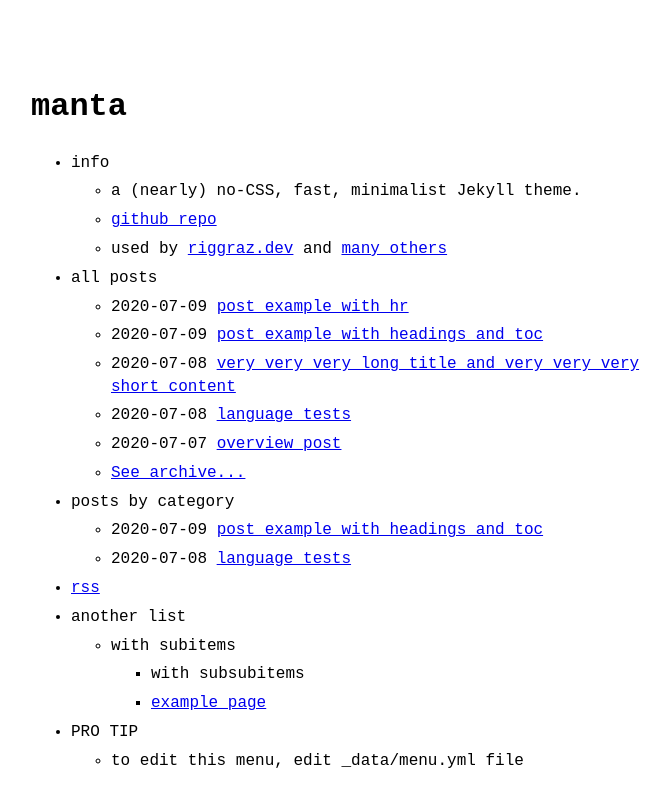
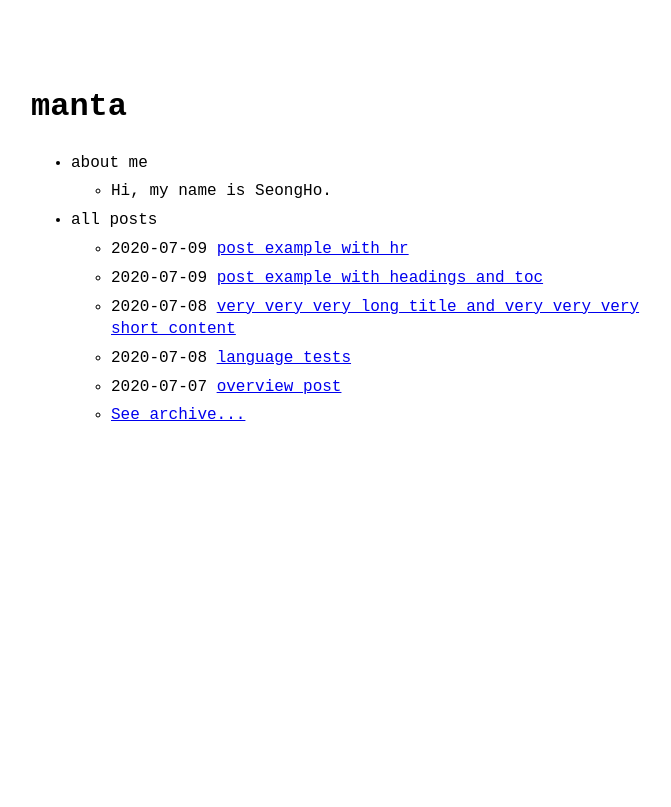
Before and after one commit to psh0078/psh0078.github.io, a Jekyll site: the page built from index.md, in a window 1280 px wide. Shown: the top 807 px of the page, without its empty margins (289-960 px from the left). Built offline with Jekyll 4.4.1, drawn with Linux system fonts in a browser that asks for light colours.

Commit message:
delete some stuff

```diff
--- a/_data/menu.yml
+++ b/_data/menu.yml
@@ -2,12 +2,9 @@
 # https://github.com/riggraz/no-style-please#customize-the-menu
 
 entries:
-  - title: info
+  - title: about me
     entries:
-      - title: a (nearly) no-CSS, fast, minimalist Jekyll theme.
-      - title: github repo
-        url: https://github.com/riggraz/no-style-please
-      - title: "used by <a href='https://riggraz.dev'>riggraz.dev</a> and <a href='https://github.com/riggraz/no-style-please/network/dependents'>many others</a>"
+      - title: Hi, my name is SeongHo.
 
   - title: all posts
     post_list:
@@ -15,24 +12,3 @@ entries:
       show_more: true
       show_more_text: See archive...
       show_more_url: archive.html
-
-  - title: posts by category
-    post_list:
-      category: example2
-      show_more: true
-      show_more_text: See more posts...
-      show_more_url: example2-archive.html
-
-  - title: rss
-    url: feed.xml
-
-  - title: another list
-    entries:
-      - title: with subitems
-        entries:
-          - title: with subsubitems
-          - title: example page
-            url: about
-  - title: PRO TIP
-    entries:
-      - title: to edit this menu, edit _data/menu.yml file
```
